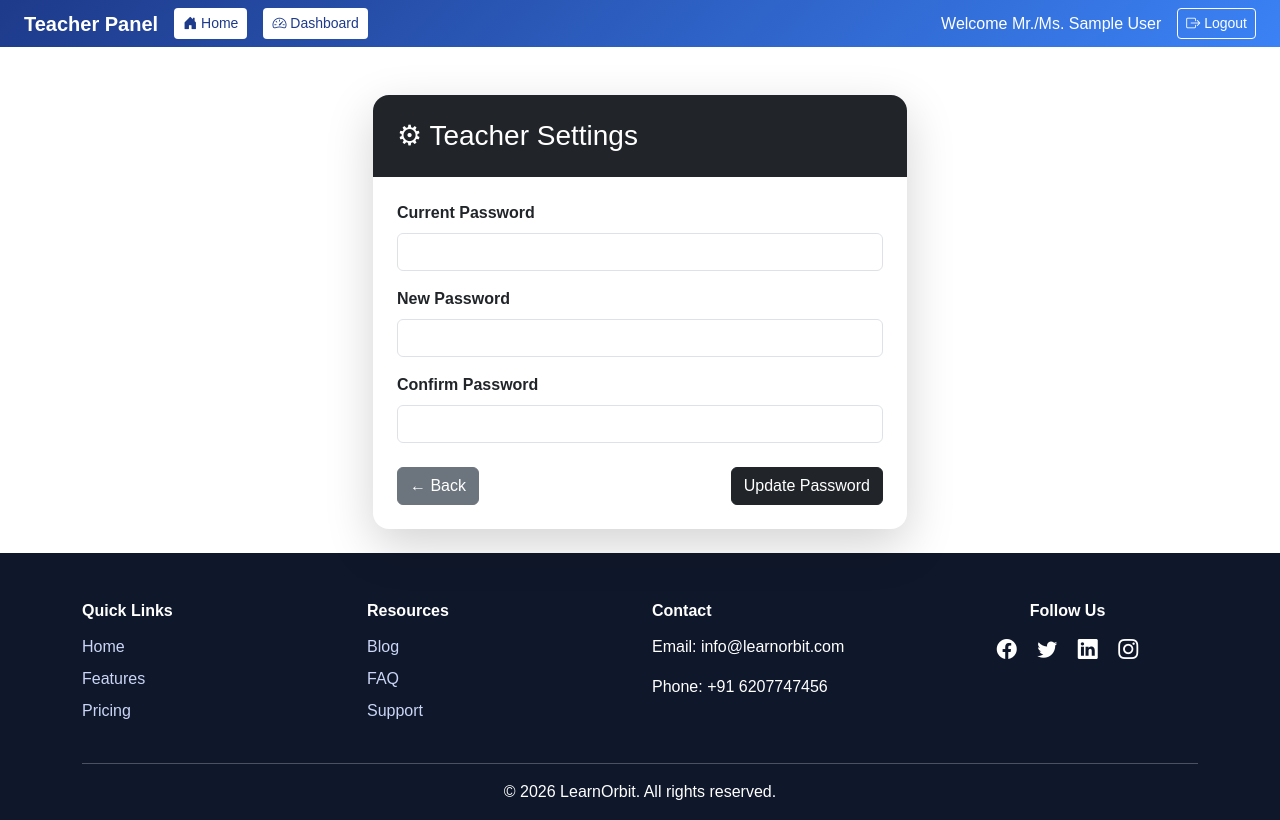
After one commit to abhi1kr2/sms, a Flask app: page /teacher_settings in a window 1280 px wide. The commit adds this page. Run offline with Flask 3, Linux system fonts and the light colour scheme; the visitor is signed in with stand-in values (Sample User, id 1); some libraries are stand-ins or nearby versions.

Commit message:
Added code for Reset self teacher password

```diff
--- a/app.py
+++ b/app.py
@@ -1050,9 +1050,6 @@ def teacher_analytics():
 #Start code for teacher assignment
 
 
-
-import os
-from werkzeug.utils import secure_filename
 
 
 @app.route("/teacher_assignments", methods=["GET", "POST"])
@@ -1404,6 +1401,145 @@ def teacher_add_marks():
 
 
 #End Insert new marks only for student by teachers
+
+#Start Code of password reset for teacher--
+
+
+# ================= TEACHER SETTINGS PAGE =================
+
+@app.route("/teacher_settings", methods=["GET", "POST"])
+def teacher_settings():
+
+    if "teacher_id" not in session:
+        return redirect("/teacher_login")
+
+    conn = get_db()
+
+    cursor = conn.cursor(pymysql.cursors.DictCursor)
+
+    teacher_id = session["teacher_id"]
+
+    if request.method == "POST":
+
+        current_pwd = request.form.get("current_password")
+
+        new_pwd = request.form.get("new_password")
+
+        confirm_pwd = request.form.get("confirm_password")
+
+        # ---------------- FETCH PASSWORD ----------------
+
+        cursor.execute("""
+            SELECT teacher_password
+            FROM teachers
+            WHERE tchr_id=%s
+        """, (teacher_id,))
+
+        teacher = cursor.fetchone()
+
+        if not teacher:
+
+            flash(
+                "Teacher not found!",
+                "danger"
+            )
+
+            conn.close()
+
+            return redirect("/teacher_settings")
+
+        db_password = teacher["teacher_password"]
+
+        # ---------------- VALIDATION ----------------
+
+        if current_pwd != db_password:
+
+            flash(
+                "Current password is incorrect!",
+                "danger"
+            )
+
+            conn.close()
+
+            return redirect("/teacher_settings")
+
+        elif new_pwd != confirm_pwd:
+
+            flash(
+                "New password and confirm password do not match!",
+                "warning"
+            )
+
+            conn.close()
+
+            return redirect("/teacher_settings")
+
+        elif len(new_pwd) < 6:
+
+            flash(
+                "Password must be at least 6 characters!",
+                "warning"
+            )
+
+            conn.close()
+
+            return redirect("/teacher_settings")
+
+        elif current_pwd == new_pwd:
+
+            flash(
+                "New password cannot be same as current password!",
+                "warning"
+            )
+
+            conn.close()
+
+            return redirect("/teacher_settings")
+
+        # ---------------- UPDATE PASSWORD ----------------
+
+        cursor.execute("""
+            UPDATE teachers
+            SET teacher_password=%s
+            WHERE tchr_id=%s
+        """, (
+            new_pwd,
+            teacher_id
+        ))
+
+        conn.commit()
+
+        conn.close()
+
+        # ---------------- SUCCESS FLAG ----------------
+
+        session["teacher_pwd_changed"] = True
+
+        flash(
+            "Password updated successfully! Redirecting to login in 10 seconds...",
+            "success"
+        )
+
+        return redirect("/teacher_settings")
+
+    conn.close()
+
+    return render_template("teacher_settings.html")
+
+
+# ================= AUTO LOGOUT =================
+
+@app.route("/teacher_logout_after_password")
+def teacher_logout_after_password():
+
+    session.clear()
+
+    return redirect("/teacher_login")
+
+
+
+
+#End Code for password reset for teacher
 
 
 @app.route("/logout")
--- a/templates/teacher_base.html
+++ b/templates/teacher_base.html
@@ -98,6 +98,37 @@
     </div>
 </footer>
 
+
+
+
+
+<script>
+
+document.addEventListener("DOMContentLoaded", function () {
+
+    // Remove stuck modal-open class
+
+    document.body.classList.remove("modal-open");
+
+    // Remove all modal backdrops
+
+    document.querySelectorAll(".modal-backdrop").forEach(function(el) {
+
+        el.remove();
+
+    });
+
+    // Restore scrolling
+
+    document.body.style.overflow = "auto";
+
+    document.body.style.paddingRight = "0px";
+
+});
+
+</script>
+
+
 <!-- Bootstrap JS -->
 <script src="{{ url_for('static', filename='js/bootstrap.bundle.min.js') }}"></script>
 <!-- Bootstrap JS via CDN -->
--- /dev/null
+++ b/templates/teacher_settings.html
@@ -0,0 +1,113 @@
+{% extends 'teacher_base.html' %}
+
+{% block content %}
+
+    <div class="container mt-5 mb-4">
+        <div class="row justify-content-center">
+            <div class="col-lg-6">
+                <div class="card shadow-lg border-0 rounded-4 overflow-hidden">
+
+                    <!-- HEADER -->
+                    <div class="bg-dark text-white p-4">
+                        <h3 class="mb-0">⚙ Teacher Settings </h3>
+                    </div>
+
+                    <!-- BODY -->
+                    <div class="card-body p-4">
+
+                        <!-- FLASH MESSAGES -->
+                        {% with messages = get_flashed_messages(with_categories=true) %}
+
+                            {% for category, message in messages %}
+
+                            <div class="alert alert-{{ category }} alert-dismissible fade show">
+
+                                {{ message }}
+
+                                <button type="button" class="btn-close" data-bs-dismiss="alert"></button>
+
+                            </div>
+
+                            {% endfor %}
+
+                        {% endwith %}
+
+                        <!-- FORM -->
+
+                        <form method="POST">
+
+                            <!-- CURRENT PASSWORD -->
+
+                            <div class="mb-3">
+                                <label class="form-label fw-bold">
+                                    Current Password
+                                </label>
+                                <input type="password" name="current_password" class="form-control" minlength="6" maxlength="50" required>
+                            </div>
+
+                            <!-- NEW PASSWORD -->
+
+                            <div class="mb-3">
+                                <label class="form-label fw-bold">
+                                    New Password
+                                </label>
+                                <input type="password" name="new_password" class="form-control" minlength="6" maxlength="50" required>
+                            </div>
+
+                            <!-- CONFIRM PASSWORD -->
+
+                            <div class="mb-4">
+                                <label class="form-label fw-bold">
+                                    Confirm Password
+                                </label>
+                                <input type="password" name="confirm_password" class="form-control" minlength="6" maxlength="50" required>
+                            </div>
+
+                            <!-- BUTTONS -->
+
+                            <div class="d-flex justify-content-between">
+
+                                <a href="/teacher_dashboard" class="btn btn-secondary">
+
+                                    ← Back
+
+                                </a>
+
+                                <button class="btn btn-dark">
+
+                                    Update Password
+
+                                </button>
+
+                            </div>
+
+                        </form>
+
+                    </div>
+
+                </div>
+
+            </div>
+
+        </div>
+
+    </div>
+
+    <!-- AUTO LOGOUT -->
+
+    {% if session.get('teacher_pwd_changed') %}
+
+        <script>
+
+        setTimeout(function() {
+
+            window.location.href = "/teacher_logout_after_password";
+
+        }, 10000);
+
+        </script>
+
+    {% endif %}
+
+
+{% endblock %}
```
Also changed, not shown: templates/teacher_dashboard.html (+21 -5 lines).
